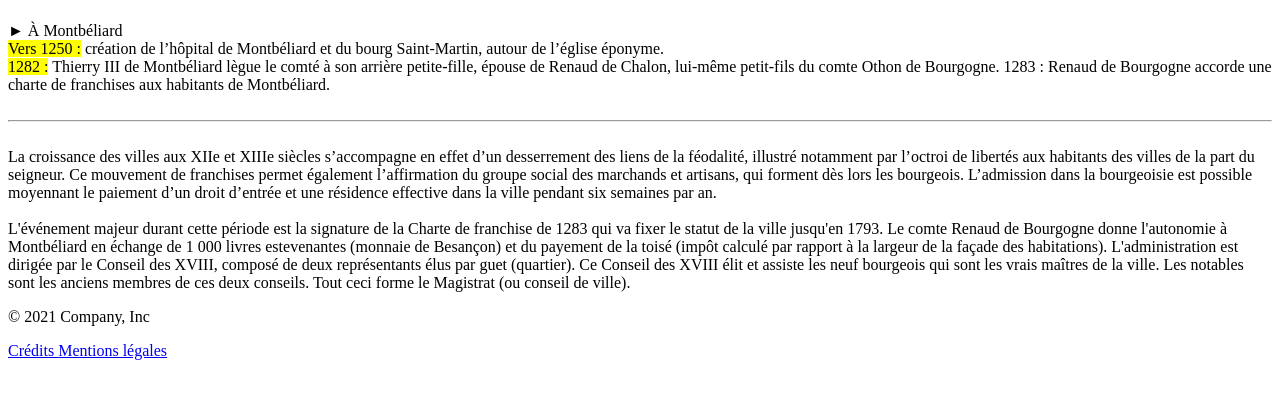
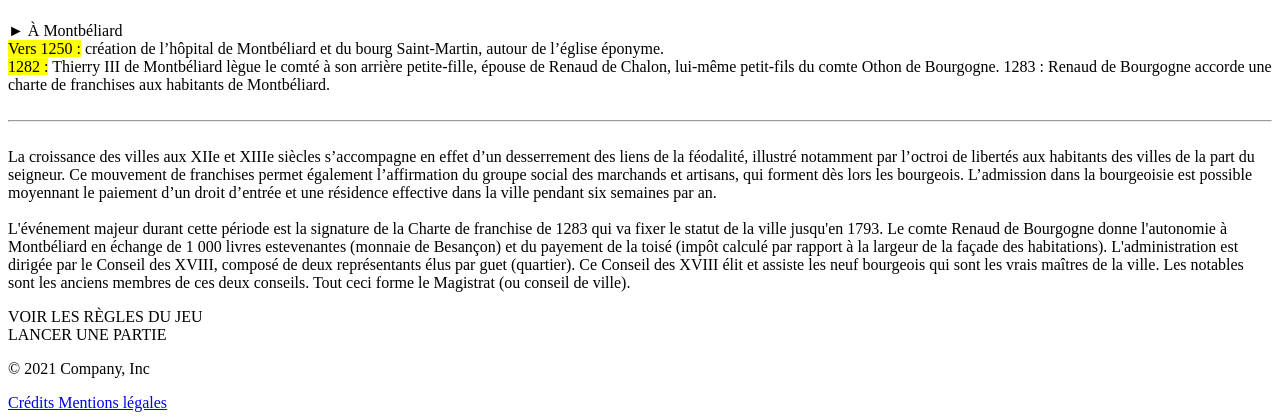
Before and after one commit to WildCodeSchool/2022-03-php-remote-1283-montbeliard-cite-libre, a Symfony app: template templates/home/index.html.twig in a window 1280 px wide. Shown: the part 645-1065 px from the top of the page. Before the commit the page ends 1005 px from the top, so only its background shows below. Run offline with Twig, Linux system fonts and the light colour scheme; the template is opened without the code that fills it, so the values that code supplies are empty; some libraries are stand-ins or nearby versions.

Commit message:
added buttons on home page

```diff
--- a/templates/home/index.html.twig
+++ b/templates/home/index.html.twig
@@ -44,5 +44,13 @@
             </div>
         </div>
 	</div>
+        <div class="d-flex justify-content-center">
+            <div class="btn btn-one m-5">
+                <span>VOIR LES RÈGLES DU JEU</span>
+            </div>
+                        <div class="btn btn-one m-5">
+                <span>LANCER UNE PARTIE</span>
+            </div>
+        </div>
 
 {% endblock %}
```
